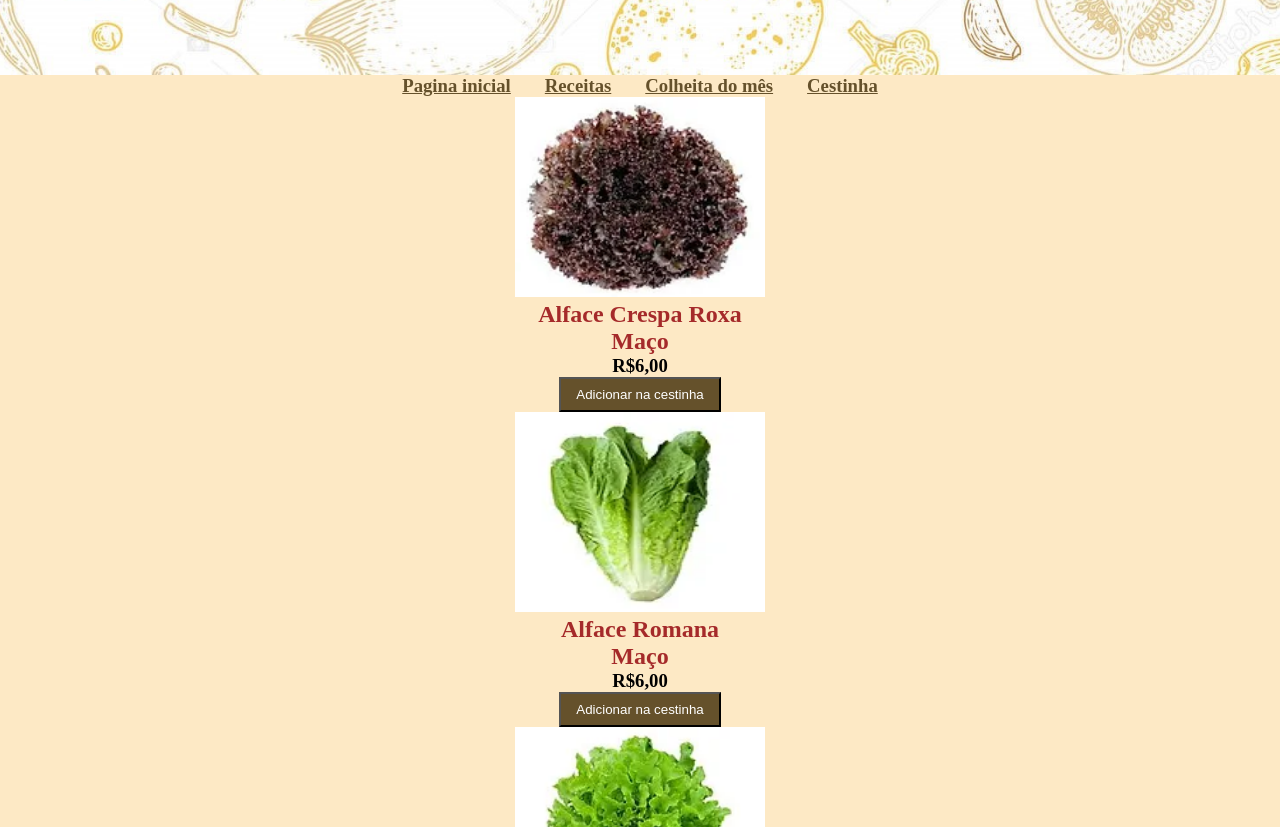
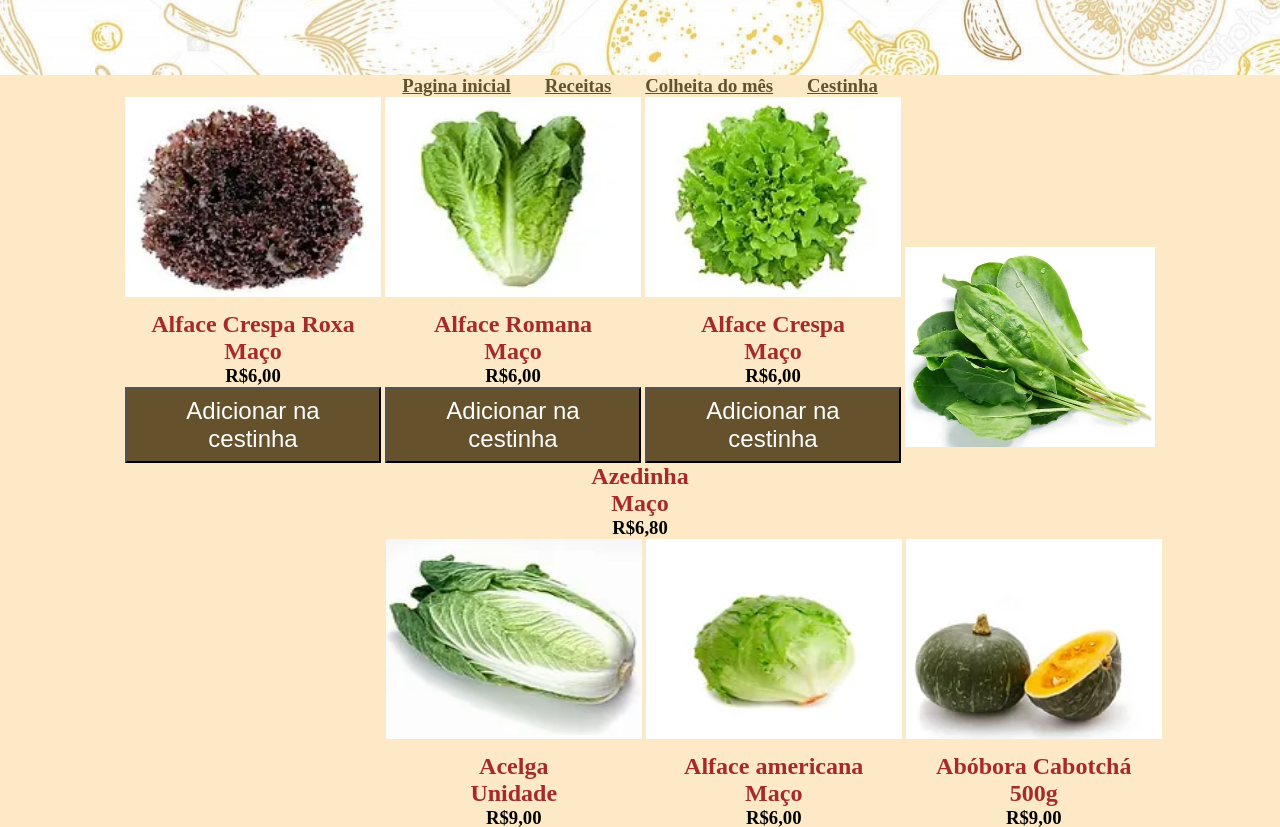
Before and after one commit to FranciellePaz/farm_to_table, a plain HTML site: page todos_produtos.html in a window 1280 px wide. Shown: the part 125-952 px from the top of the page. Drawn offline with Linux system fonts and the light colour scheme.

Commit message:
ajustes html, conforme orientação, implementação css nas paginas receitas e todos produtos

```diff
--- a/style_receitas.css
+++ b/style_receitas.css
@@ -23,9 +23,7 @@ header h1 {
 }
 
 main{
-
     text-align: center; /* Centraliza o texto horizontalmente dentro do div */
-
 }
 
 nav a {
@@ -34,12 +32,24 @@ nav a {
     color: rgb(101, 81, 43);
 }
 
+div{
+    display: inline-block;
+    width: 30vw;
+}
+
+div img{
+    margin-bottom: 10px;
+    width: 100%; /* Garante que a imagem ocupe toda a largura da div */
+}
+
 h2 {
     color :brown;
 }
 
 button {
+    cursor: pointer;
     color: white;
     background-color: rgb(101, 81, 43);
+    font-size: 1.5em;
     padding: 8px 15px; /* Aumenta o espaço dentro do botão */
 }
--- a/style_todos_produtos.css
+++ b/style_todos_produtos.css
@@ -23,9 +23,7 @@ header h1 {
 }
 
 main{
-
     text-align: center; /* Centraliza o texto horizontalmente dentro do div */
-
 }
 
 nav a {
@@ -34,12 +32,24 @@ nav a {
     color: rgb(101, 81, 43);
 }
 
+div{
+    display: inline-block;
+    width: 20vw;
+}
+
+div img{
+    margin-bottom: 10px;
+    width: 100%; /* Garante que a imagem ocupe toda a largura da div */
+}
+
 h2 {
     color :brown;
 }
 
 button {
+    cursor: pointer;
     color: white;
     background-color: rgb(101, 81, 43);
+    font-size: 1.5em;
     padding: 8px 15px; /* Aumenta o espaço dentro do botão */
 }
--- a/todos_produtos.html
+++ b/todos_produtos.html
@@ -17,37 +17,43 @@
 
     <main>
         <nav>
-            <a href="pagina_inicial.html"><h3>Pagina inicial</h3></a>
+            <a href="index.html"><h3>Pagina inicial</h3></a>
             <a href="receitas.html"><h3>Receitas</h3></a>
             <a href="Colheita_do_mês.html"><h3>Colheita do mês</h3></a>
             <a href="Cestinha.html"><h3>Cestinha</h3></a>
         </nav>
 
+        <section>
 
-        <section>
+            <div>
                 <!--primeira produto-->
                 <img src="imagem/alface_crespa_roxa.webp" alt="Alface Crespa Roxa" width=250 height=200>
                 <h2>Alface Crespa Roxa</h2>
                 <h2>Maço</h2>
                 <h3>R$6,00</h3>
                 <a href="Cestinha.html"><button>Adicionar na cestinha</button></a>
-            <br>
 
+            </div>
+
+            <div>
                 <!--segundo produto-->
                 <img src="imagem/alface_romana.webp" alt="Alface Romana" width=250 height=200>
                 <h2>Alface Romana</h2>
                 <h2>Maço</h2>
                 <h3>R$6,00</h3>
                 <a href="Cestinha.html"><button>Adicionar na cestinha</button></a>
-            <br>
 
+            </div>
+
+            <div>
                 <!--terceiro produto-->
                 <img src="imagem/alface_crespa.webp" alt="Alface Crespa" width=250 height=200>
                 <h2>Alface Crespa</h2>
                 <h2>Maço</h2>
                 <h3>R$6,00</h3>
                 <a href="Cestinha.html"><button>Adicionar na cestinha</button></a>
-            <br>
+
+            </div>
 
                 <!--quarto produto-->
                 <img src="imagem/azedinha.webp" alt="Azedinha" width=250 height=200>
@@ -55,40 +61,48 @@
                 <h2>Maço</h2>
                 <h3>R$6,80</h3>
                 <a href="Cestinha.html"><button>Adicionar na cestinha</button></a>
-            <br>
 
+            </div>
+
+            <div>
                 <!--quinto produto-->
                 <img src="imagem/acelga.webp" alt="Acelga" width=250 height=200>
                 <h2>Acelga</h2>
                 <h2>Unidade</h2>
                 <h3>R$9,00</h3>
                 <a href="Cestinha.html"><button>Adicionar na cestinha</button></a>
-            <br>
 
+            </div>
+
+            <div>
                 <!--sexto produto-->
                 <img src="imagem/alface_americana.webp" alt="Alface Americana" width=250 height=200>
                 <h2>Alface americana</h2>
                 <h2>Maço</h2>
                 <h3>R$6,00</h3>
                 <a href="Cestinha.html"><button>Adicionar na cestinha</button></a>
-            <br>
 
+            </div>
+
+            <div>
                 <!--sétimo produto-->
                 <img src="imagem/abóbora.webp" alt="Abóbora Cabotchá" width=250 height=200>
                 <h2>Abóbora Cabotchá</h2>
                 <h2>500g</h2>
                 <h3>R$9,00</h3>
                 <a href="Cestinha.html"><button>Adicionar na cestinha</button></a>
-            <br>
 
+            </div>
+
+            <div>
                 <!--oitavo produto-->
                 <img src="imagem/batatas.webp" alt="Batatas" width=250 height=200>
                 <h2>Batata Inglesa</h2>
                 <h2>600g</h2>
                 <h3>R$9,80</h3>
                 <a href="Cestinha.html"><button>Adicionar na cestinha</button></a>
-            <br>
 
+            </div>
         </section>
     </main>
 </body>
```
Also changed, not shown: Cestinha.html (+8 -8 lines), Colheita_do_mês.html (+5 -5 lines), cadastro.html (+1 -1 lines), index.html (+1 -1 lines), receitas.html (+8 -2 lines), imagem/images.png (renamed from images.png), login.html (indentation only). Lines whose indentation alone changed are shown as unchanged.
